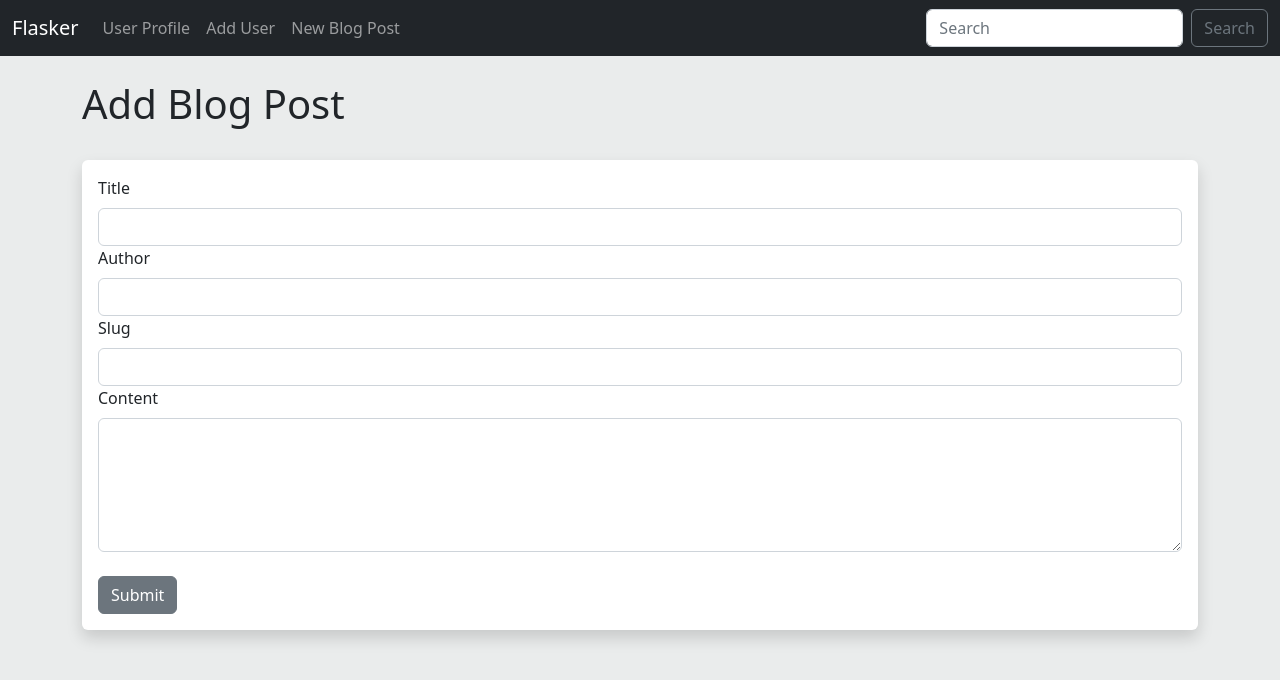
After one commit to KrzyRud/Flask_Codemy, a Flask app: page /add-post in a window 1280 px wide. The commit adds this page. Shown: the top 680 px of the page. Run offline with Flask 2, Linux system fonts and the light colour scheme.

Commit message:
Create the Blog Post Model,  Page and Form

```diff
--- a/app.py
+++ b/app.py
@@ -6,12 +6,16 @@ from enum import unique
 from tokenize import Name
 from flask import Flask, render_template, request, session, redirect, url_for, flash
 from flask_wtf import FlaskForm
+from sqlalchemy import Integer
+# Imports different components from WTF forms
 from wtforms import StringField, SubmitField, PasswordField, BooleanField, ValidationError
 from wtforms.validators import DataRequired, EqualTo, Length
-# importing SQLAlchemy
+from wtforms.widgets import TextArea
+
 from flask_sqlalchemy import SQLAlchemy
 from flask_migrate import Migrate
 from werkzeug.security import generate_password_hash, check_password_hash
+from datetime import date
 
 from datetime import datetime
 
@@ -36,13 +40,22 @@ app.config['SQLALCHEMY_DATABASE_URI'] = 'sqlite:///users.db'
 db = SQLAlchemy(app)
 migrate = Migrate(app, db)
 
-# Create db Model
+# Create db Model for the users
 class Users(db.Model):
     id = db.Column(db.Integer, primary_key = True)
     name = db.Column(db.String(200), nullable = False)
     email = db.Column(db.String(120), nullable = False, unique=True)
     password_hash = db.Column(db.String(125))
     dateAdded = db.Column(db.DateTime, default=datetime.utcnow)
+
+# Create the database MODEL for our Blog Post
+class Post(db.Model):
+    id = db.Column(db.Integer, primary_key = True)
+    title = db.Column(db.String(255))
+    content = db.Column(db.Text)
+    author = db.Column(db.String(255))
+    date_posted = db.Column(db.DateTime, default=datetime.utcnow())
+    slug = db.Column(db.String(255))
 
     # Property checking if password is hashed
     @property
@@ -72,6 +85,14 @@ class UserForm(FlaskForm):
 # Create the form for user.html
 class NameForm(FlaskForm):
     name = StringField("What's Your Name:", validators=[DataRequired()])
+    submit = SubmitField("Submit")
+
+# Create the Form for the Post
+class PostForm(FlaskForm):
+    title = StringField("Title", validators=[DataRequired()])
+    content = StringField("Content", validators=[DataRequired()], widget = TextArea())
+    author = StringField("Author", validators=[DataRequired()])
+    slug = StringField("Slug", validators=[DataRequired()])
     submit = SubmitField("Submit")
 
 # Main route
@@ -160,6 +181,40 @@ def delete(id):
         our_users = Users.query.order_by(Users.dateAdded)
         return redirect(url_for('add_user'))
 
+# The route showing how to use JSON in our projects
+# Flask will return JSON form standard Python's dictionary
+@app.route('/date')
+def get_current_date():
+    favorite_pizza = {
+        "John":"Peperoni",
+        "Anna":"Vegi"
+    }
+    return favorite_pizza
+    # return {"Date":date.today()}
+
+# Add the Post Page
+@app.route('/add-post', methods=['GET', 'POST'])
+def add_post():
+    form = PostForm()
+
+    if form.validate_on_submit():
+        post = Post(title=form.title.data, content = form.content.data, author=form.author.data, slug=form.slug.data )
+        # Clearing the form
+        form.title.data = ''
+        form.content.data = ''
+        form.author.data = ''
+        form.slug.data = ''
+        # Add the post to the database
+        db.session.add(post)
+        db.session.commit()
+
+        # Return the flash message
+        flash("Blog Post has been successfully Added")
+
+    # Redirect to the Add_Post page
+    return render_template("add_post.html", form=form)
+
+
 @app.errorhandler(404)
 def page_not_found(e):
     return render_template('404.html'), 404
--- /dev/null
+++ b/templates/add_post.html
@@ -0,0 +1,42 @@
+{% extends 'base.html' %}
+
+{% block title %} - Add New Blog Post... {% endblock %}
+
+{% block body %}
+
+<!-- FLASH MESSAGES -->
+{% for msg in get_flashed_messages() %}
+<div class="alert alert-success alert-dismissible fade show" role="alert">
+  {{ msg }}
+  <button
+    type="button"
+    class="btn-close"
+    data-bs-dismiss="alert"
+    aria-label="Close"
+  ></button>
+</div>
+{% endfor %}
+
+<h1>Add Blog Post</h1>
+<br />
+<div class="shadow p-3 mb-5 bg-body rounded">
+  <form method="POST">
+    {{ form.hidden_tag() }}
+
+    {{ form.title.label(class="form-label") }}
+    {{ form.title(class="form-control") }}
+
+    {{ form.author.label(class="form-label") }}
+    {{ form.author(class="form-control") }}
+
+    {{ form.slug.label(class="form-label") }}
+    {{ form.slug(class="form-control") }}
+
+    {{ form.content.label(class="form-label") }}
+    {{ form.content(class="form-control", rows=5) }}
+    <br />
+    {{ form.submit(class="btn btn-secondary") }}
+  </form>
+</div>
+
+{% endblock %}
--- a/templates/navBar.html
+++ b/templates/navBar.html
@@ -23,6 +23,10 @@
           <a class="nav-link" href="{{ url_for('add_user')}}">Add User</a>
         </li>
 
+         <li class="nav-item">
+          <a class="nav-link" href="{{ url_for('add_post')}}">New Blog Post</a>
+        </li>
+
       </ul>
       <form class="d-flex" role="search">
         <input
```
Also changed, not shown: migrations/versions/1d4dd4ea0f83_add_post_model.py (added, +36 -0 lines), users.db.
